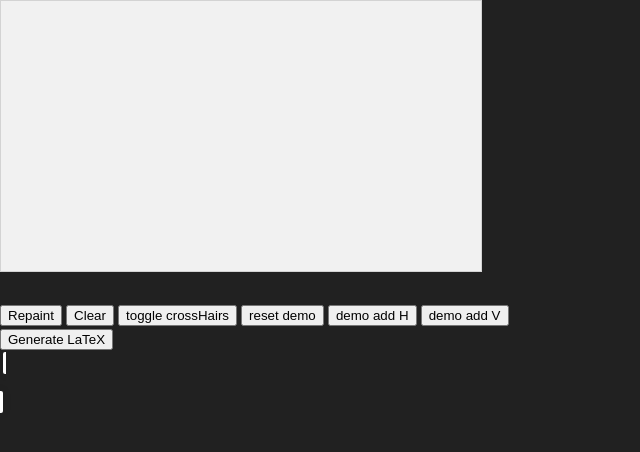
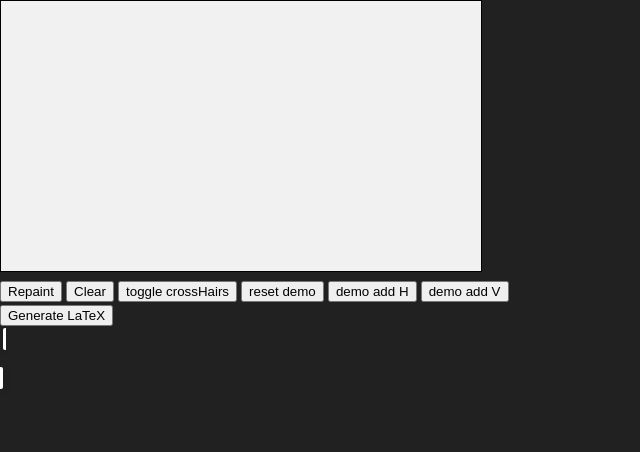
Before and after one commit to TomDufall/di-builder, a plain HTML site: page index.html in a window 1280 px wide. Shown: the whole page, without its empty margins (0-640 px from the left). Drawn offline with Linux system fonts and the light colour scheme.

Commit message:
HTML restructure - moved canvas into static HTML rather than dynamically added

```diff
--- a/index.html
+++ b/index.html
@@ -21,6 +21,10 @@ canvas {
 
   <body onload = "startScript()">
 
+  <canvas id="canvas" style="border:1px solid #000000;">
+    Your browser does not support the HTML5 canvas tag which is necessary to use this site.
+  </canvas>
+  <br>
 
 <script>
 
@@ -377,13 +381,11 @@ function startScript(){
 }
 
 var myCanvas = {
-    canvas : document.createElement("canvas"),
+    canvas : document.getElementById("canvas"),
     start : function() {
         this.canvas.width = 480;
         this.canvas.height = 270;
         this.context = this.canvas.getContext("2d");
-        document.body.insertBefore(this.canvas, document.body.childNodes[0]);
-		document.body.appendChild(document.createElement('br'))
 //		window.addEventListener('keydown', function(e){keyMove(e.keyCode);});
 //		this.interval = setInterval(updateCanvas, (1000/30));
     },
@@ -540,7 +542,7 @@ function getUnicodeLatex(name){
 }
 
 </script>
-<br><br>
+
 <button onclick="repaintAll()">Repaint</button>
 <button onclick="myCanvas.clear()">Clear</button>
 <button onclick="toggleCentreMark()">toggle crossHairs</button>
```
